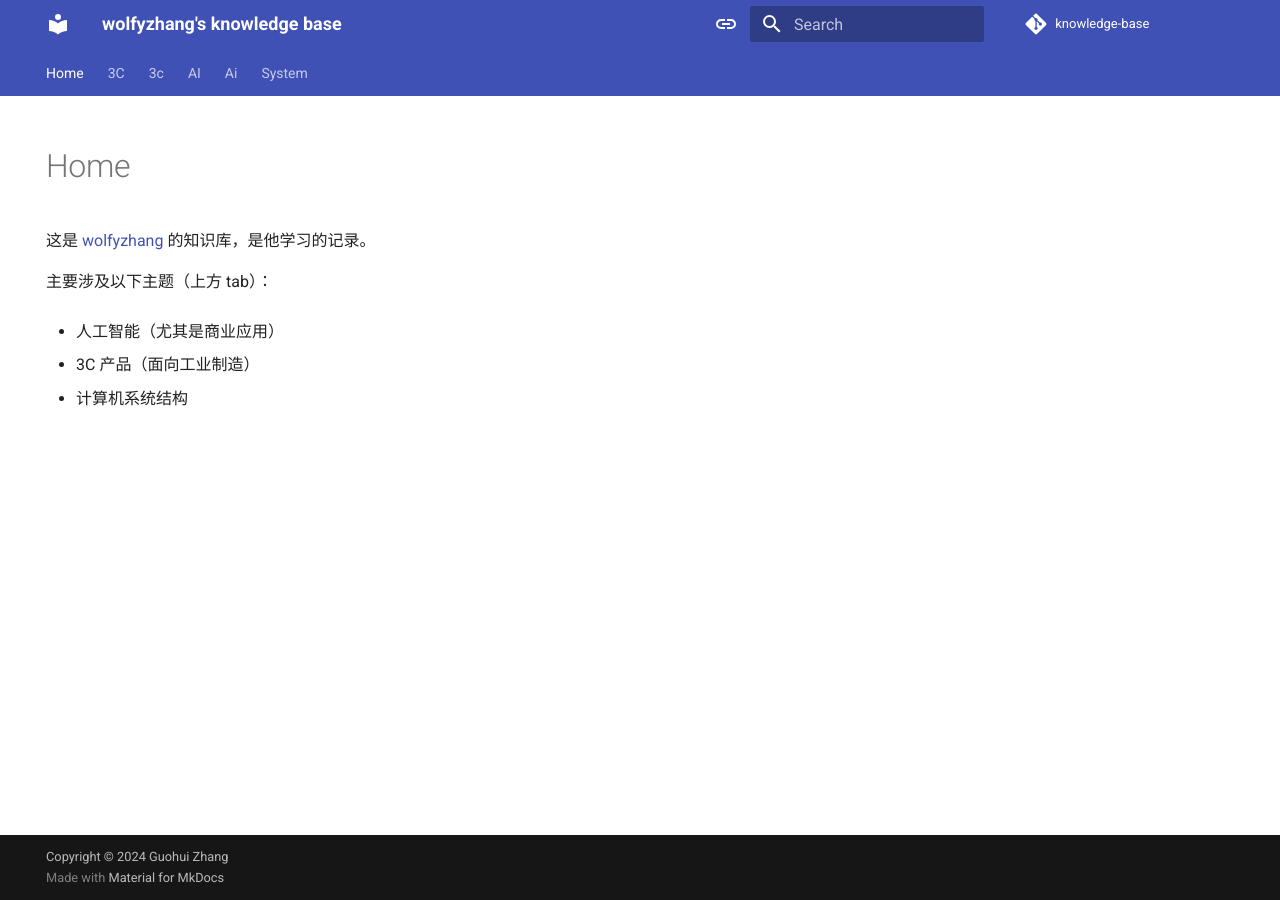
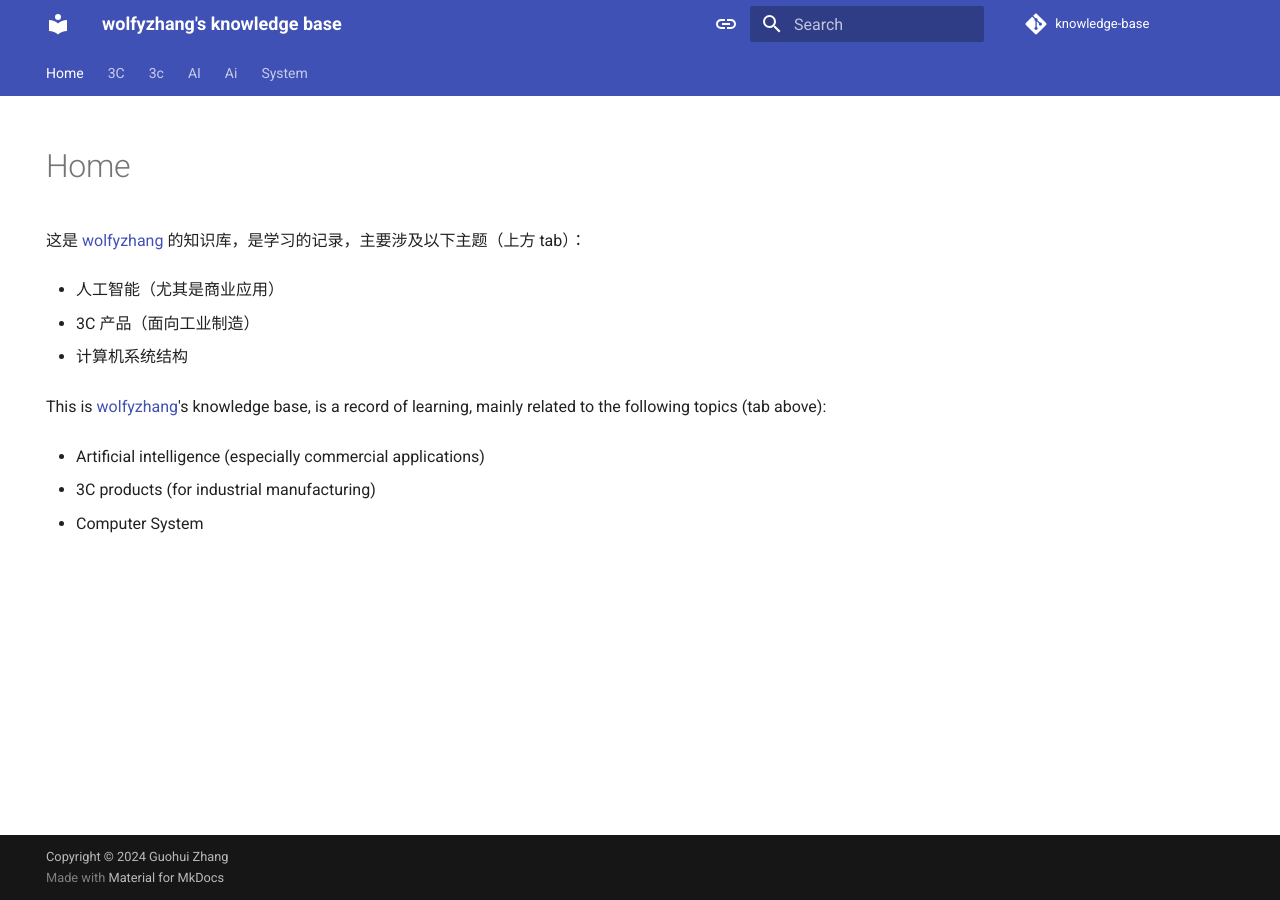
Before and after one commit to wolfyzhang-github/knowledge-base, an MkDocs documentation site: the page built from docs/index.md, in a window 1280 px wide. Built offline with MkDocs 1.6.1 and Material for MkDocs 9.7.7, drawn with Linux system fonts in a browser that asks for light colours; comment, search, counter and statistics services are not loaded.

Commit message:
add index

```diff
--- a/docs/index.md
+++ b/docs/index.md
@@ -5,12 +5,18 @@ hide:
 
 # Home
 
-这是 [wolfyzhang](https://wolfyzhang.com) 的知识库，是他学习的记录。
-
-主要涉及以下主题（上方 tab）：
+这是 [wolfyzhang](https://wolfyzhang.com) 的知识库，是学习的记录，主要涉及以下主题（上方 tab）：
 
 - 人工智能（尤其是商业应用）
 
 - 3C 产品（面向工业制造）
 
 - 计算机系统结构
+
+This is [wolfyzhang](https://wolfyzhang.com/)'s knowledge base, is a record of learning, mainly related to the following topics (tab above):
+
+- Artificial intelligence (especially commercial applications)
+
+- 3C products (for industrial manufacturing)
+
+- Computer System
```
Also changed, not shown: docs/AI/LLMs/app/index.md (added, +1 -0 lines), docs/AI/LLMs/index.md (added, +1 -0 lines), docs/AI/index.md (added, +1 -0 lines), docs/3c/index.md (added), docs/system/index.md (added).
